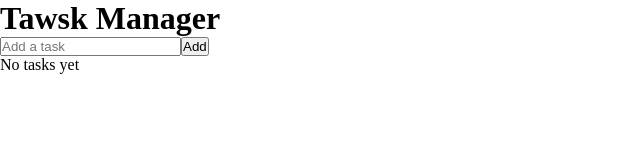
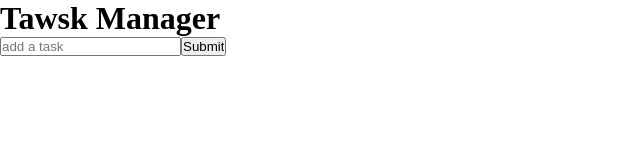
Before and after one commit to niketkk/todo-application, a React (Vite) app: page / in a window 1280 px wide. Shown: the top 160 px of the page, without its empty margins (0-640 px from the left). Built offline with nearby package versions, Linux system fonts and the light colour scheme.

Commit message:
understood react architecture, useState and data passing via props - add task feature is done

```diff
--- a/src/App.jsx
+++ b/src/App.jsx
@@ -3,18 +3,22 @@ import TodoInput from "./components/TodoInput";
 import TodoList from "./components/TodoList";
 
 function App() {
-  const [todos, setTodos] = useState([]);
+  const [tasks, setTasks] = useState([]);
 
-  function addTodo(newTodo) {
-    setTodos([...todos, newTodo]);
+  function addTask(text) {
+    const newTask = {
+      id: Date.now(),
+      text: text,
+    };
+    setTasks([...tasks, newTask]);
   }
 
   return (
-    <>
+    <div>
       <h1>Tawsk Manager</h1>
-      <TodoInput addTodo={addTodo} />
-      <TodoList todos={todos} />
-    </>
+      <TodoInput addTask={addTask} />
+      <TodoList tasks={tasks} />
+    </div>
   );
 }
 
--- a/src/components/TodoInput.jsx
+++ b/src/components/TodoInput.jsx
@@ -1,9 +1,30 @@
-function TodoInput() {
+import { useState } from "react";
+
+function TodoInput({ addTask }) {
+  const [input, setInput] = useState("");
+
+  function handleSubmit(e) {
+    e.preventDefault();
+    if (input.trim() !== "") {
+      addTask(input);
+      setInput("");
+    }
+  }
+
+  function handleChange(e) {
+    setInput(e.target.value);
+  }
+
   return (
-    <div>
-      <input placeholder="Add a task"></input>
-      <button>Add</button>
-    </div>
+    <form onSubmit={handleSubmit}>
+      <input
+        type="text"
+        onChange={handleChange}
+        value={input}
+        placeholder="add a task"
+      />
+      <input type="submit" value="Submit" />
+    </form>
   );
 }
 
--- a/src/components/TodoList.jsx
+++ b/src/components/TodoList.jsx
@@ -1,7 +1,13 @@
-function TodoList() {
+import "../style.css";
+
+function TodoList({ tasks }) {
   return (
     <div>
-      <p>No tasks yet</p>
+      <ul>
+        {tasks.map((task) => (
+          <li key={task.id}>{task.text}</li>
+        ))}
+      </ul>
     </div>
   );
 }
--- a/src/style.css
+++ b/src/style.css
@@ -1,24 +1,3 @@
-.header-wrapper {
-    background-color: #fff;
-    padding: 1rem;
+ul {
+    padding-left: 20px;
 }
-
-ol {
-    list-style-type: decimal;
-}
-
-.todo-hero {
-    display: flex;
-    justify-content: center;
-    align-items: center;
-    width: 100%;
-    margin-top: 20px;
-}
-
-.todo-list {
-    display: flex;
-    justify-content: center;
-    align-items: center;
-    width: 100%;
-    margin-top: 20px;
-}
```
